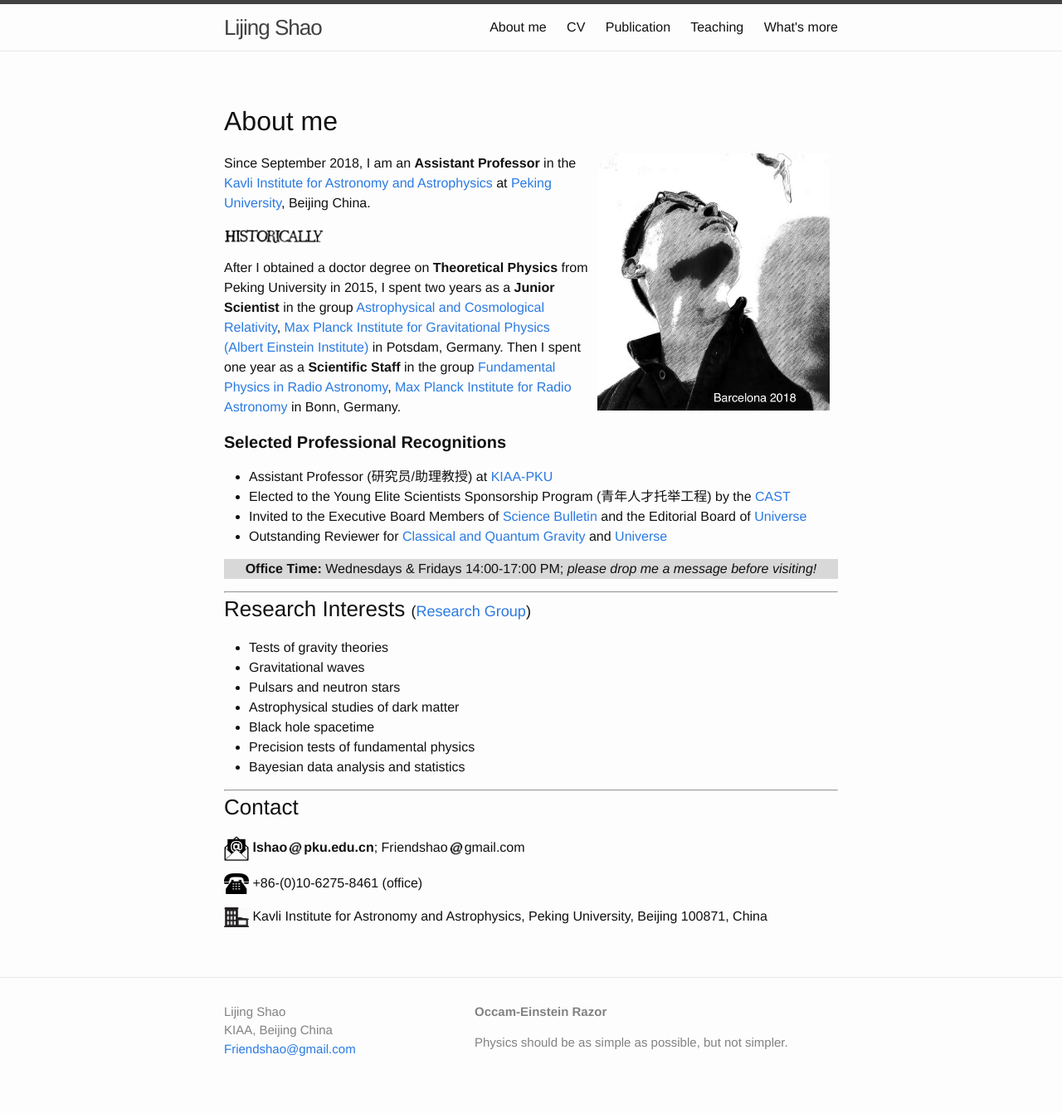
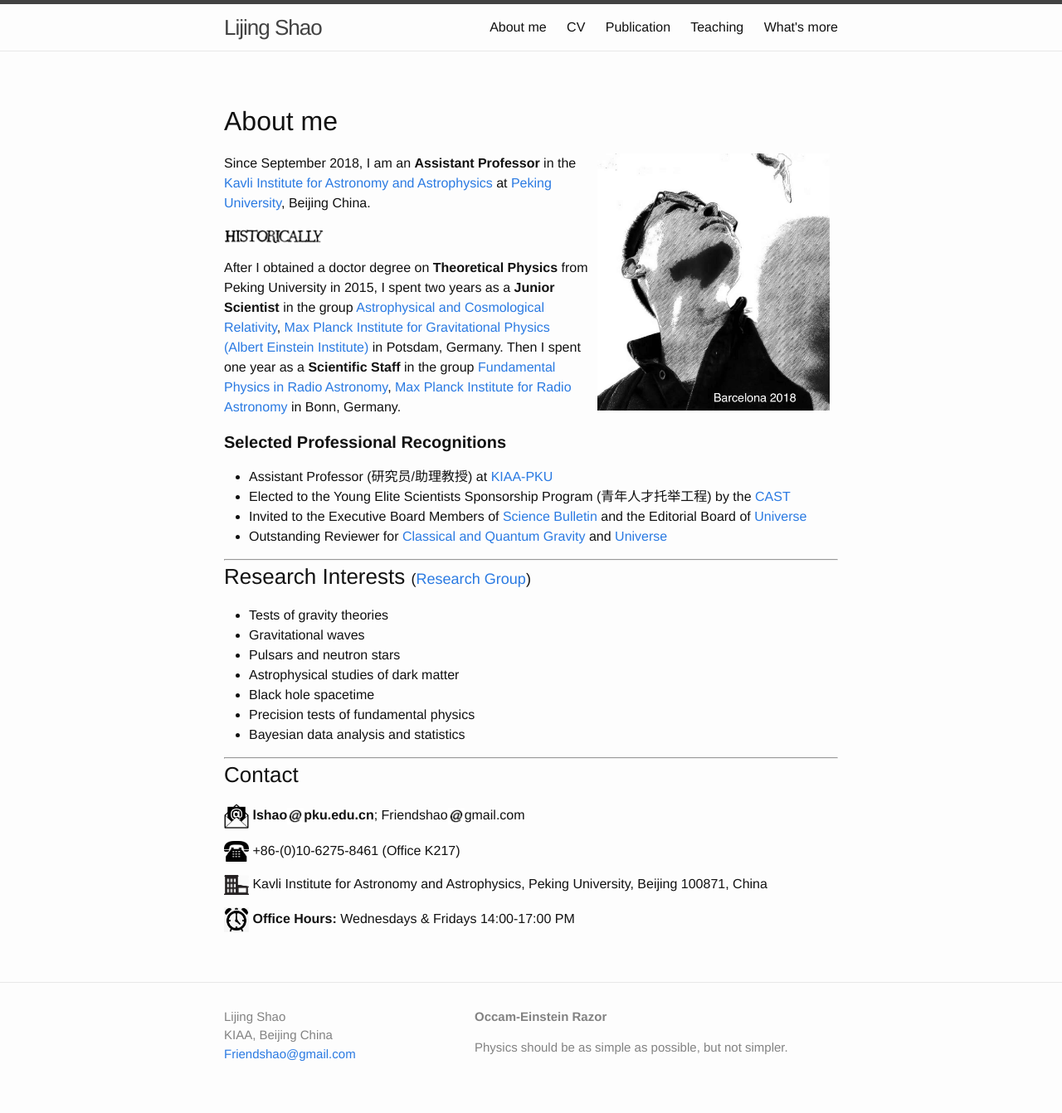
Before and after one commit to Friendshao/Friendshao.github.io, a Jekyll site: the page built from about/about.md, in a window 1280 px wide. Shown: the whole page at 83% size. Built offline with Jekyll 4.4.1, drawn with Linux system fonts in a browser that asks for light colours.

Commit message:
add office hour

```diff
--- a/about/about.md
+++ b/about/about.md
@@ -34,10 +34,6 @@ Bonn, Germany.
   and the Editorial Board of [Universe](https://www.mdpi.com/journal/universe/editors#editorialboard)
 - Outstanding Reviewer for [Classical and Quantum Gravity](https://publishingsupport.iopscience.iop.org/questions/classical-and-quantum-gravity-2018-reviewer-awards/) and [Universe](https://www.mdpi.com/journal/universe/awards/591/download)
 
-<center><p style="background-color: #D8D8D8">
-<b>Office Time:</b> Wednesdays & Fridays 14:00-17:00 PM; <i>please drop me a message before visiting!</i>
-</p></center>
-
 ---
 
 ### Research Interests <small><small>([Research Group](https://kiaagravity.github.io))</small></small>
@@ -58,7 +54,9 @@ Bonn, Germany.
 <img src="email.png" width="30"> **lshao**<img src="at.jpg"
 width="20">**pku.edu.cn**; Friendshao<img src="at.jpg" width="20">gmail.com
 
-<img src="phone.png" width="30"> +86-(0)10-6275-8461 (office)
+<img src="phone.png" width="30"> +86-(0)10-6275-8461 (Office K217)
 
 <img src="office.png" width="30"> Kavli Institute for Astronomy and
 Astrophysics, Peking University, Beijing 100871, China
+
+<img src="open.jpg" width="30"> **Office Hours:** Wednesdays & Fridays 14:00-17:00 PM
```
Also changed, not shown: about/open.jpg (added), about/open.png (added).
